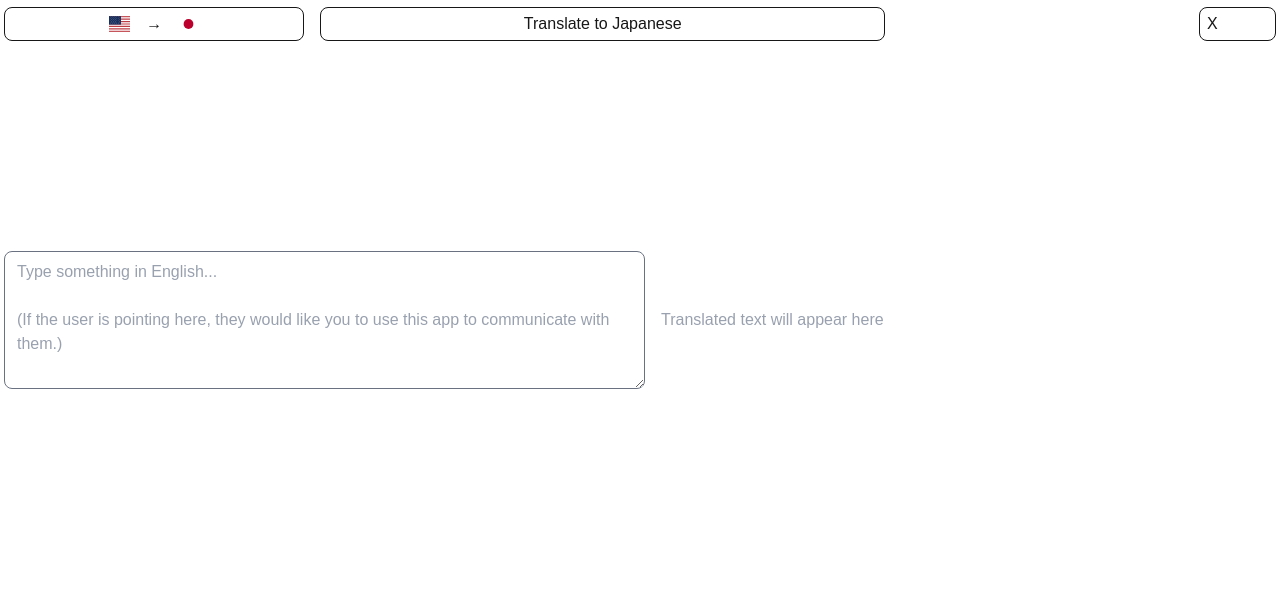
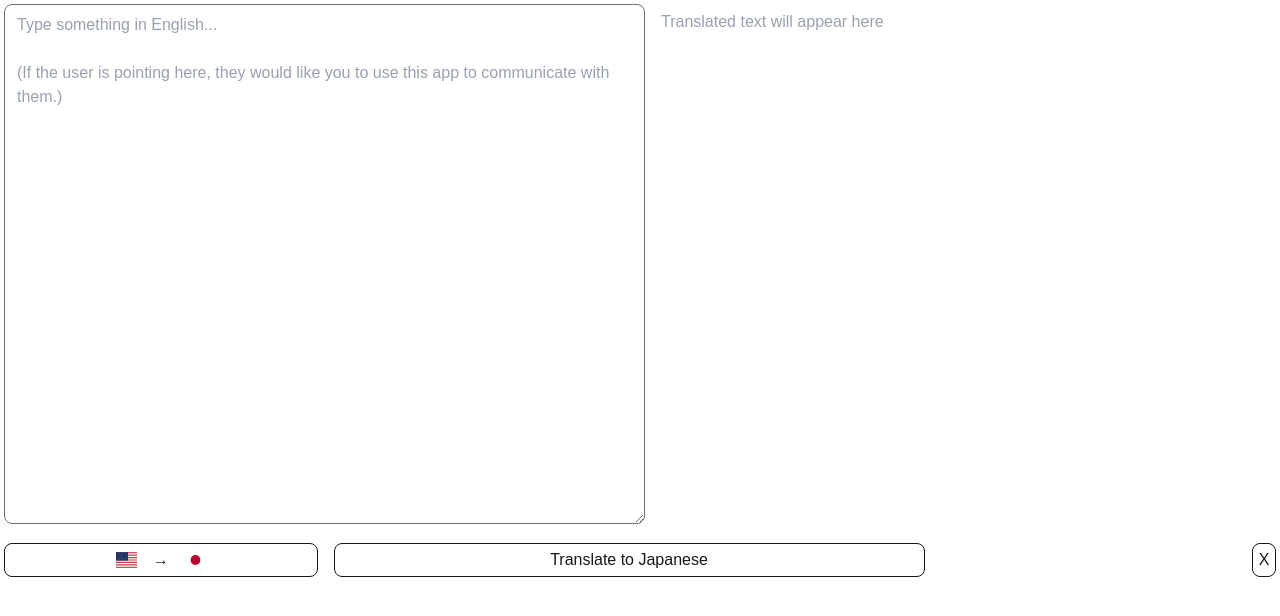
Before and after one commit to MrJoy/understanding, a Next.js app: page / in a window 1280 px wide. Shown: the top 616 px of the page. Built offline with nearby package versions, Linux system fonts and the light colour scheme.

Commit message:
UX improvements.

```diff
--- a/src/app/page.tsx
+++ b/src/app/page.tsx
@@ -81,8 +81,39 @@ export default function Home() {
   };
 
   return (
-    <div className="font-sans grid grid-rows-[40px_auto_200px] min-h-screen max-h-screen min-w-full p-2 pb-20 gap-4 sm:p-1">
-      <header className="row-start-1 w-full flex gap-4 justify-items-stretch">
+    <div className="font-sans grid grid-rows-[auto_40px_200px] min-h-screen max-h-screen min-w-full p-2 pb-20 gap-4 sm:p-1">
+      <header className="row-start-1 w-full flex flex-row items-center gap-x-4">
+        <textarea
+          value={sourceText}
+          onChange={(e) => setSourceText(e.target.value)}
+          placeholder={placeholderMessage}
+          rows={5}
+          className="flex-1 text-base text-gray-900 placeholder:text-gray-400 focus:outline-none rounded-lg w-full h-full"
+          lang={sourceLanguage}
+          disabled={isTranslating}
+        />
+        <div className="flex-1 h-full pt-1.5">
+          {error ? (
+            <div className="text-red-500 text-base">
+              Error: {error}
+            </div>
+          ) : isTranslating ? (
+            <div className="text-gray-500 text-base">
+              Translating...
+            </div>
+          ) : history.length > 0 ? (
+            <div className="text-base text-gray-900">
+              {history[0][1]}
+            </div>
+          ) : (
+            <div className="text-base text-gray-400">
+              {locale[sourceLanguage].outputPlaceholder}
+            </div>
+          )}
+        </div>
+      </header>
+
+      <main className="row-start-2 w-full flex gap-4 justify-items-stretch">
         <Button className="flex-4 basis-4 text-nowrap px-4" onClick={toggleLanguage}>
           {sourceLanguage === "en-US" ? Us : Jp}
           <span className="px-4">
@@ -101,42 +132,11 @@ export default function Home() {
 
         <span className="flex-4 basis-4" />
 
-        <Button className="flex-1" onClick={resetHistory}>
-          <span className="min-w-4 max-w-4 block">
+        <Button className="flex-1 min-w-6 max-w-6" onClick={resetHistory}>
+          <span className="block">
             X
           </span>
         </Button>
-      </header>
-
-      <main className="row-start-2 w-full flex flex-row items-center gap-x-4">
-        <textarea
-          value={sourceText}
-          onChange={(e) => setSourceText(e.target.value)}
-          placeholder={placeholderMessage}
-          rows={5}
-          className="flex-1 text-base text-gray-900 placeholder:text-gray-400 focus:outline-none rounded-lg w-full"
-          lang={sourceLanguage}
-          disabled={isTranslating}
-        />
-        <div className="flex-1">
-          {error ? (
-            <div className="text-red-500 text-base">
-              Error: {error}
-            </div>
-          ) : isTranslating ? (
-            <div className="text-gray-500 text-base">
-              Translating...
-            </div>
-          ) : history.length > 0 ? (
-            <div className="text-base text-gray-900">
-              {history[0][1]}
-            </div>
-          ) : (
-            <div className="text-base text-gray-400">
-              {locale[sourceLanguage].outputPlaceholder}
-            </div>
-          )}
-        </div>
       </main>
 
       <footer className="row-start-3 w-full !max-h-[200px] overflow-scroll">
```
